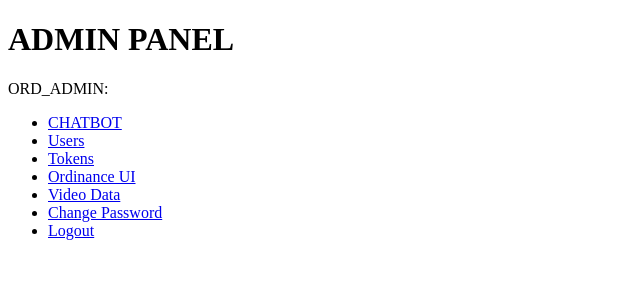
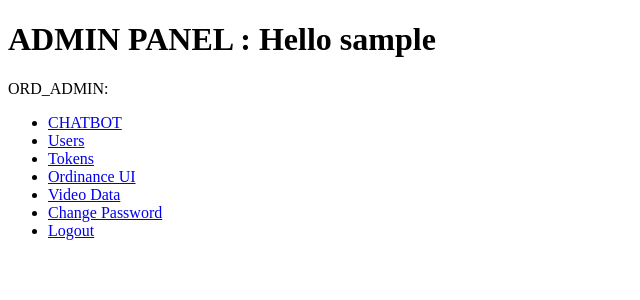
Before and after one commit to theredenemy/ordinance_server, a Python web app: template templates/admin_panel.html in a window 1280 px wide. Shown: the top 300 px of the page, without its empty margins (0-640 px from the left). Run offline with Jinja, Linux system fonts and the light colour scheme; the template is opened without the code that fills it: most values are stand-ins (such as "Sample title", 1, 10 or a date in 2020).

Commit message:
modified:   templates/admin_panel.html

```diff
--- a/templates/admin_panel.html
+++ b/templates/admin_panel.html
@@ -1,6 +1,7 @@
 <!DOCTYPE html>
 <html>
-    <h1>ADMIN PANEL</h1>
+
+    <h1>ADMIN PANEL : Hello {{ username }}</h1>
         <p>ORD_ADMIN:
             <ul>
                 <li><a href="/ord/chat/admin">CHATBOT</a></li>
```
